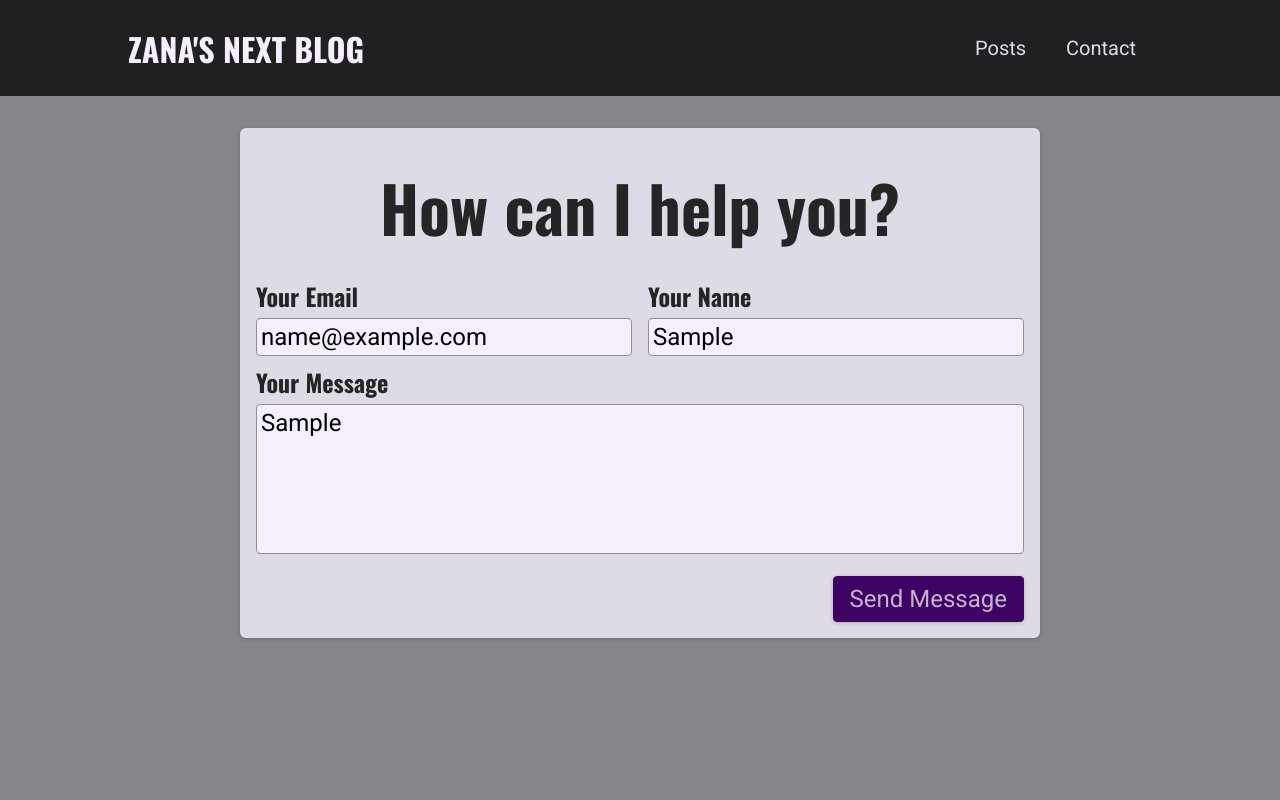
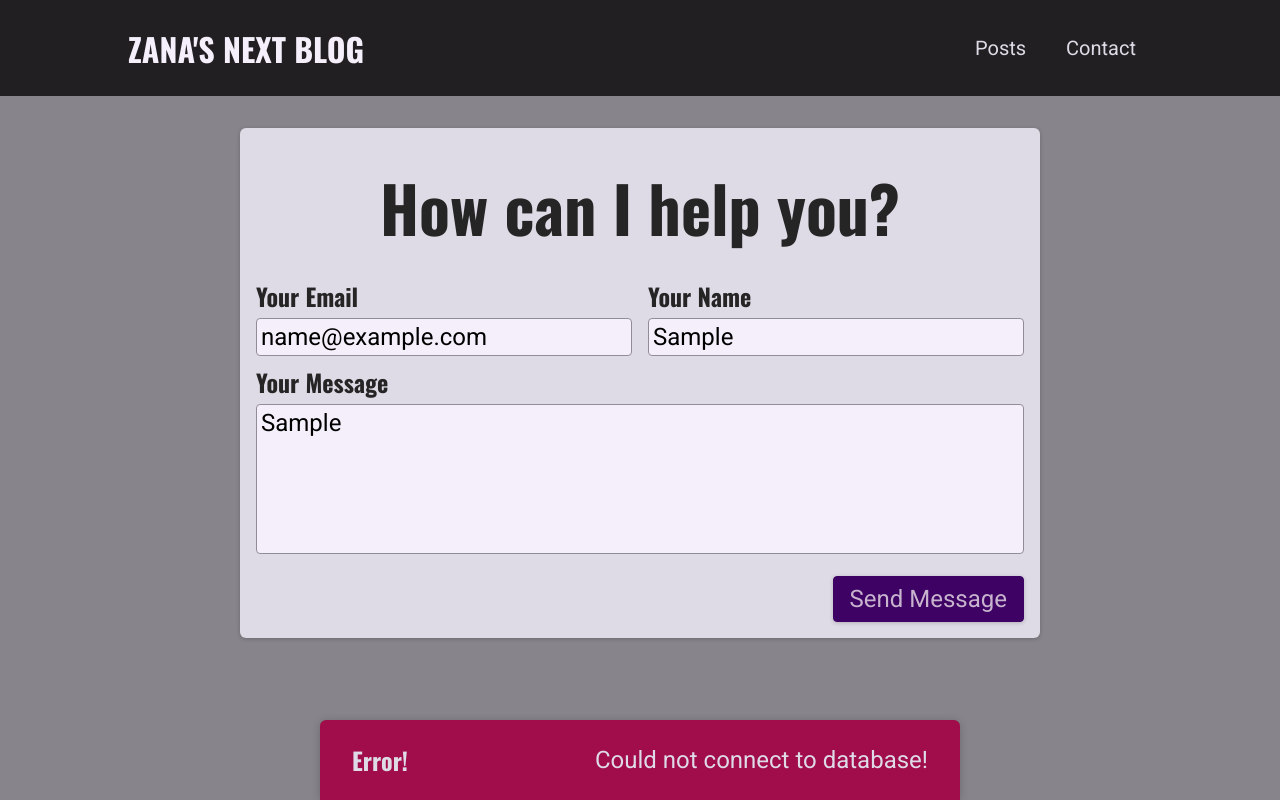
Before and after one commit to zana-abdollahpour/next-blog, a Next.js app: page /contact in a window 1280 px wide. Both pictures are taken after typing "name@example.com", "Sample", "Sample" into the empty fields and a click on the button "Send Message". Built offline with nearby package versions, Linux system fonts and the light colour scheme; no server answers.

Commit message:
add ui feedback with notification

```diff
--- a/components/contact/contact-form.js
+++ b/components/contact/contact-form.js
@@ -1,26 +1,84 @@
-import React, { useState } from "react";
+import React, { useEffect, useState } from "react";
 
 import styles from "./contact-form.module.css";
+import Notification from "../ui/notification";
+
+async function sendContactData(contactDetail) {
+  const response = await fetch("/api/contact", {
+    method: "POST",
+    body: JSON.stringify(contactDetail),
+    headers: {
+      "Content-Type": "application/json",
+    },
+  });
+
+  const data = await response.json();
+
+  if (!response.ok) {
+    throw new Error(data.message || "Something went wrong!");
+  }
+}
 
 export default function ContactForm() {
   const [enteredName, setEnteredName] = useState("");
   const [enteredEmail, setEnteredEmail] = useState("");
   const [enteredMessage, setEnteredMessage] = useState("");
+  const [requestStatus, setRequestStatus] = useState(); // pending, success, error
+  const [requestError, setRequestError] = useState();
 
-  function sendMessageHandler(e) {
+  useEffect(() => {
+    if (requestStatus === "success" || requestStatus === "error") {
+      const timer = setTimeout(() => {
+        setRequestStatus(null);
+        setRequestError(null);
+      }, 3000);
+      return () => clearTimeout(timer);
+    }
+  }, [requestStatus]);
+
+  async function sendMessageHandler(e) {
     e.preventDefault();
+    setRequestStatus("pending");
+    try {
+      await sendContactData({
+        email: enteredEmail,
+        name: enteredName,
+        message: enteredMessage,
+      });
+      setRequestStatus("success");
+      setEnteredEmail("");
+      setEnteredName("");
+      setEnteredMessage("");
+    } catch (error) {
+      setRequestError(error.message);
+      setRequestStatus("error");
+    }
+  }
 
-    fetch("/api/contact", {
-      method: "POST",
-      body: JSON.stringify({
-        name: enteredName,
-        email: enteredEmail,
-        message: enteredMessage,
-      }),
-      headers: {
-        "Content-Type": "application/json",
-      },
-    });
+  let notification;
+
+  if (requestStatus === "pending") {
+    notification = {
+      status: "pending",
+      title: "Sending message",
+      message: "Your message is on its way!",
+    };
+  }
+
+  if (requestStatus === "success") {
+    notification = {
+      status: "success",
+      title: "Success!",
+      message: "Message sent successfully!",
+    };
+  }
+
+  if (requestStatus === "error") {
+    notification = {
+      status: "error",
+      title: "Error!",
+      message: requestError,
+    };
   }
 
   return (
@@ -63,6 +121,13 @@
           <button>Send Message</button>
         </div>
       </form>
+      {notification && (
+        <Notification
+          status={notification.status}
+          title={notification.title}
+          message={notification.message}
+        />
+      )}
     </section>
   );
 }
--- /dev/null
+++ b/components/ui/notification.js
@@ -0,0 +1,28 @@
+import ReactDOM from 'react-dom';
+
+import classes from './notification.module.css';
+
+function Notification(props) {
+  const { title, message, status } = props;
+
+  let statusClasses = '';
+
+  if (status === 'success') {
+    statusClasses = classes.success;
+  }
+
+  if (status === 'error') {
+    statusClasses = classes.error;
+  }
+
+  const cssClasses = `${classes.notification} ${statusClasses}`;
+
+  return (
+    <div className={cssClasses}>
+      <h2>{title}</h2>
+      <p>{message}</p>
+    </div>
+  );
+}
+
+export default Notification;
--- /dev/null
+++ b/components/ui/notification.module.css
@@ -0,0 +1,43 @@
+.notification {
+  display: flex;
+  justify-content: space-between;
+  align-items: center;
+  color: var(--color-grey-100);
+  background-color: var(--color-grey-800);
+  padding: 0 var(--size-8);
+  box-shadow: 0 1px 8px rgba(0, 0, 0, 0.2);
+  position: fixed;
+  height: 5rem;
+  bottom: 0;
+  width: 100%;
+  left: 0;
+  border-top-right-radius: 0;
+  border-top-left-radius: 0;
+}
+
+.notification h2 {
+  font-size: var(--size-6);
+  margin: 0;
+}
+
+.notification p {
+  margin: 0;
+}
+
+.success {
+  background-color: var(--color-success-500);
+  color: var(--color-grey-800);
+}
+
+.error {
+  background-color: var(--color-error-500);
+}
+
+@media (min-width: 768px) {
+  .notification {
+    width: 40rem;
+    left: calc(50% - 20rem);
+    border-top-right-radius: 6px;
+    border-top-left-radius: 6px;
+  }
+}
--- a/pages/api/contact.js
+++ b/pages/api/contact.js
@@ -28,19 +28,13 @@
     };
 
     try {
-      const client = await MongoClient.connect(
-        process.env.MONGODB_CONNECTION_STRING.replace(
-          "<USERNAME>:<PASSWORD>",
-          process.env.MONGODB_USERNAME_PASSWORD
-        )
-      );
+      client = await MongoClient.connect(process.env.MONGODB_CONNECTION_STRING);
     } catch (error) {
       res.status(500).json({
         message: "Could not connect to database!",
       });
       return;
     }
-
     const db = client.db();
 
     try {
```
